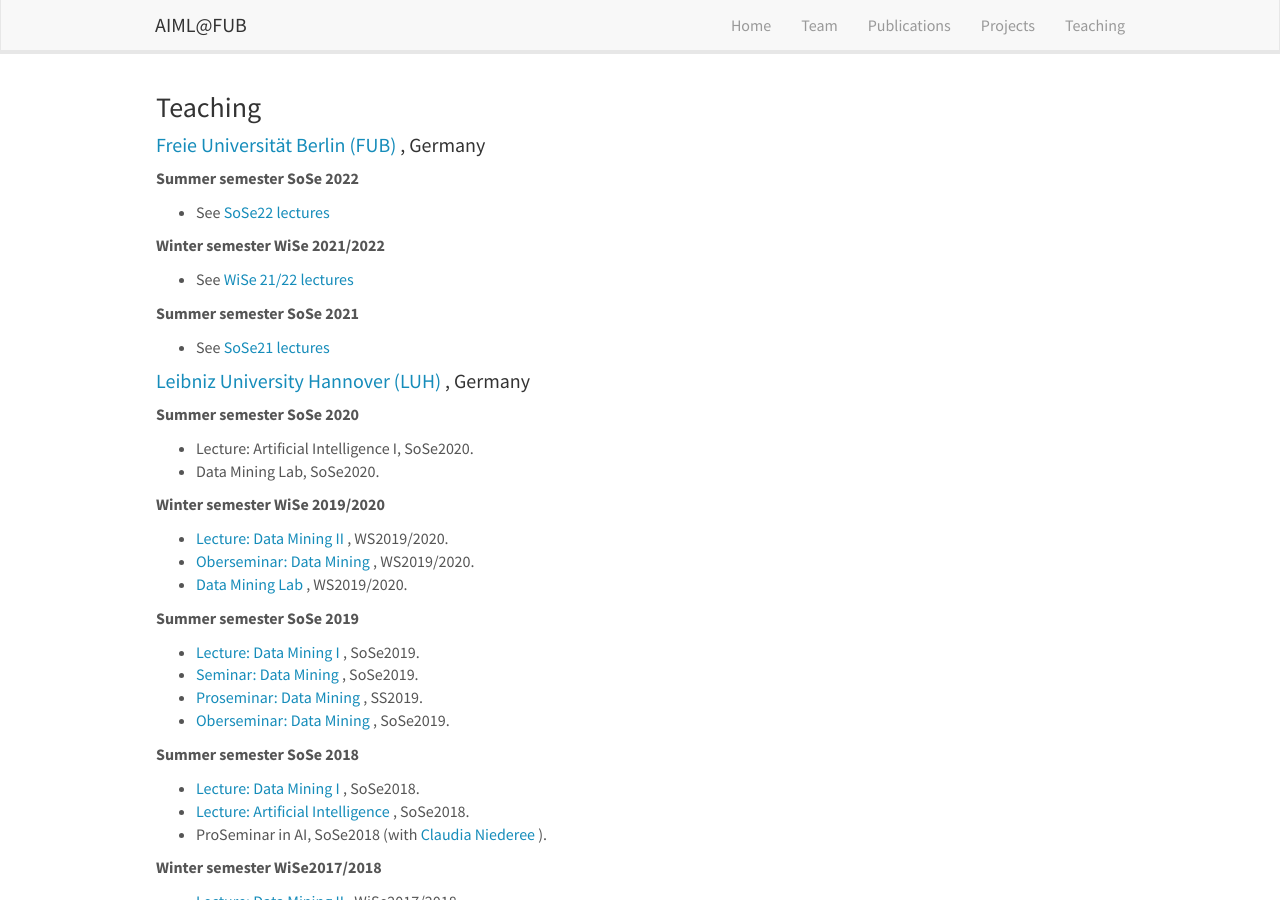
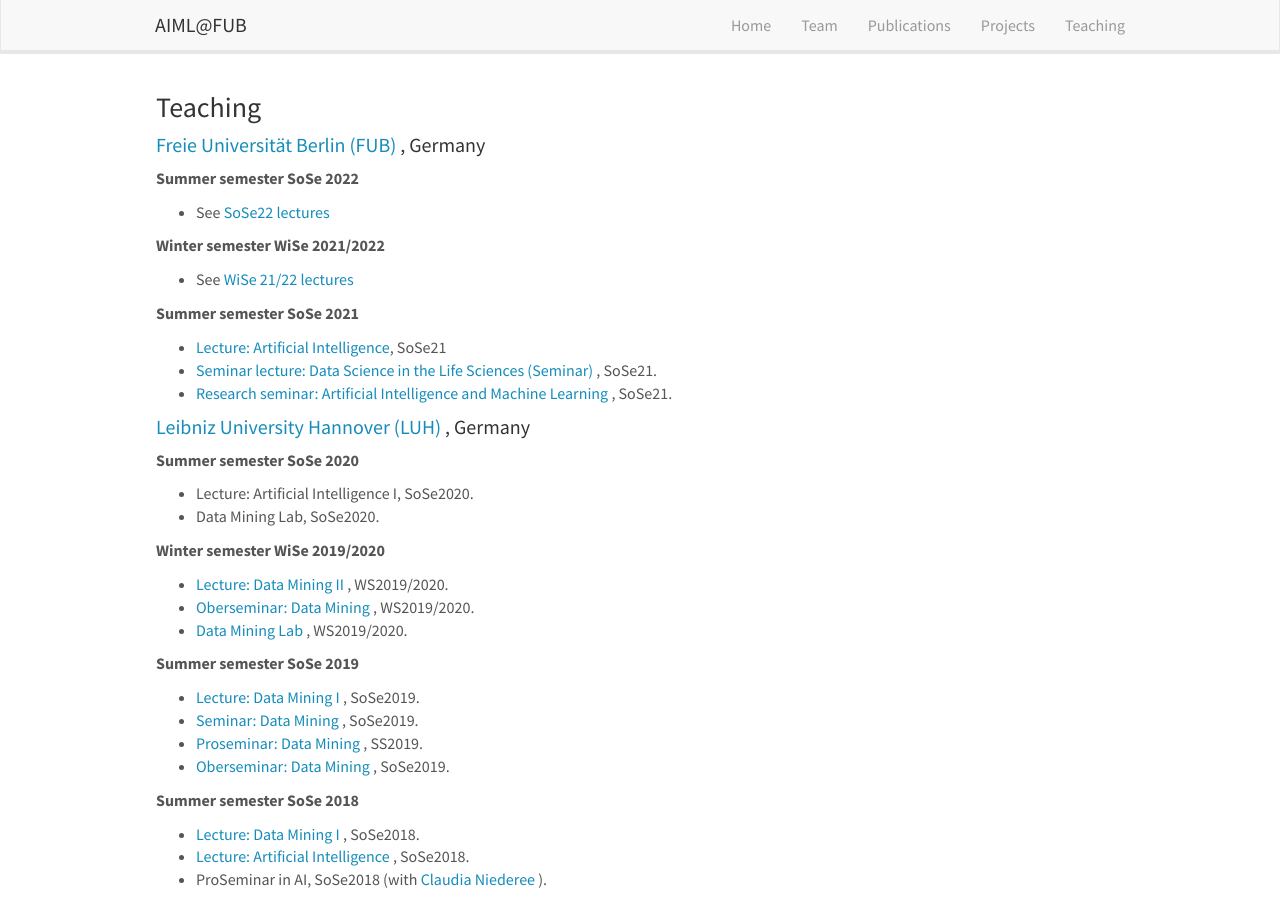
Before and after one commit to AIML-research/AIML-research.github.io, a Jekyll site: the page built from _pages/teaching.md, in a window 1280 px wide and 900 px high. Built offline with Jekyll 4.4.1, drawn with Linux system fonts in a browser that asks for light colours; nearby versions of some CDN libraries.

Commit message:
Update teaching.md

```diff
--- a/_pages/teaching.md
+++ b/_pages/teaching.md
@@ -15,7 +15,9 @@
 - See <a href="https://www.mi.fu-berlin.de/en/inf/groups/ag-KIML/Teaching/WS-21_22/index.html" target="new">WiSe 21/22 lectures</a>
 
 <b> Summer semester SoSe 2021 </b>
-- See <a href="https://www.mi.fu-berlin.de/en/inf/groups/ag-KIML/Teaching/SS21/index.html" target="new">SoSe21 lectures</a>
+- <a href="https://www.mi.fu-berlin.de/en/inf/groups/ag-KIML/Teaching/SS21/Kuenstliche-Intelligenz/index.html" target="new">Lecture: Artificial Intelligence</a>, SoSe21
+- <a href ="https://www.mi.fu-berlin.de/en/inf/groups/ag-KIML/Teaching/SS21/Data-Science/index.html"> Seminar lecture: Data Science in the Life Sciences (Seminar) </a>, SoSe21.
+- <a href = "https://www.mi.fu-berlin.de/en/inf/groups/ag-KIML/Teaching/SS21/Forschungsseminar/index.html"> Research seminar: Artificial Intelligence and Machine Learning </a>, SoSe21.
 
 #### <a href ="https://www.uni-hannover.de/"> Leibniz University Hannover (LUH) </a>, Germany
 
```
